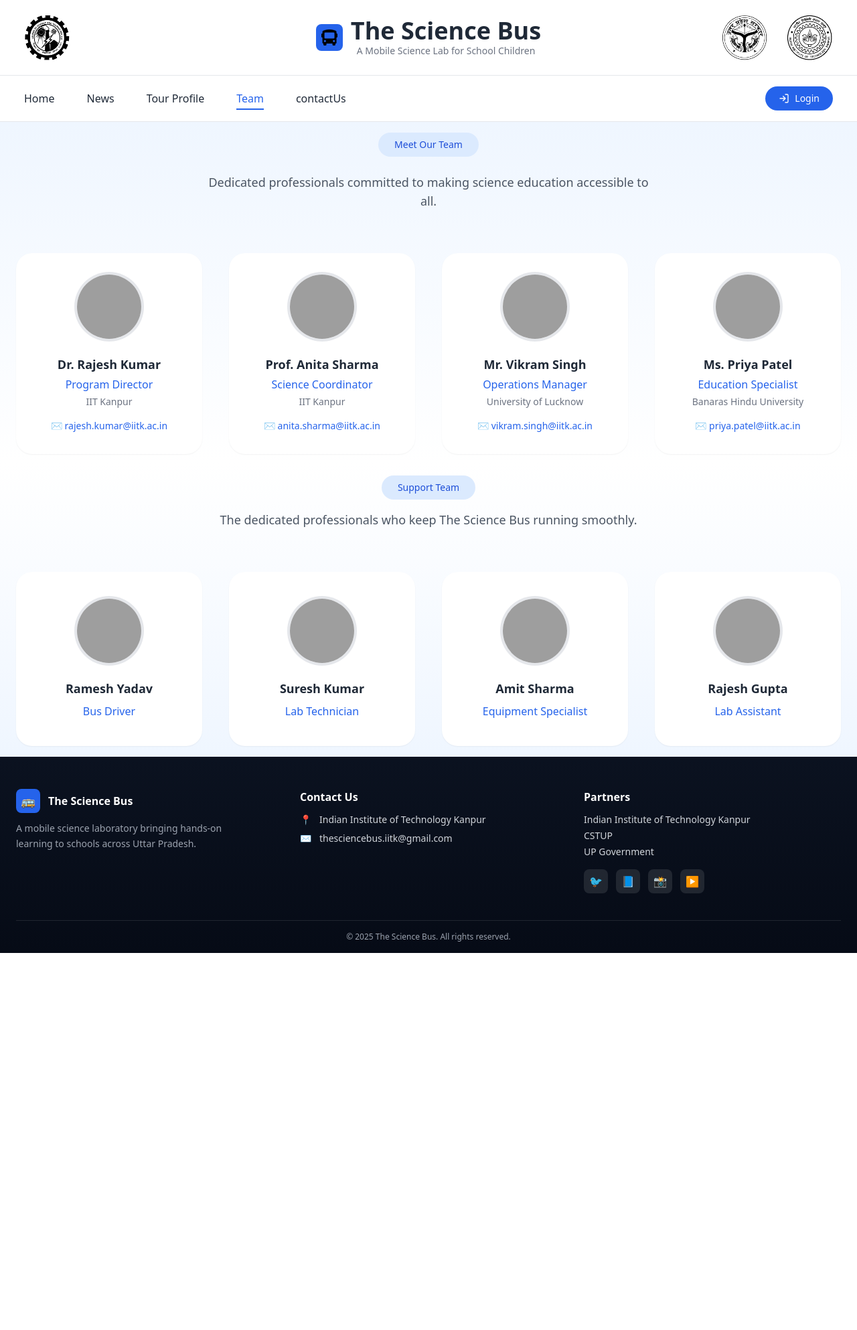
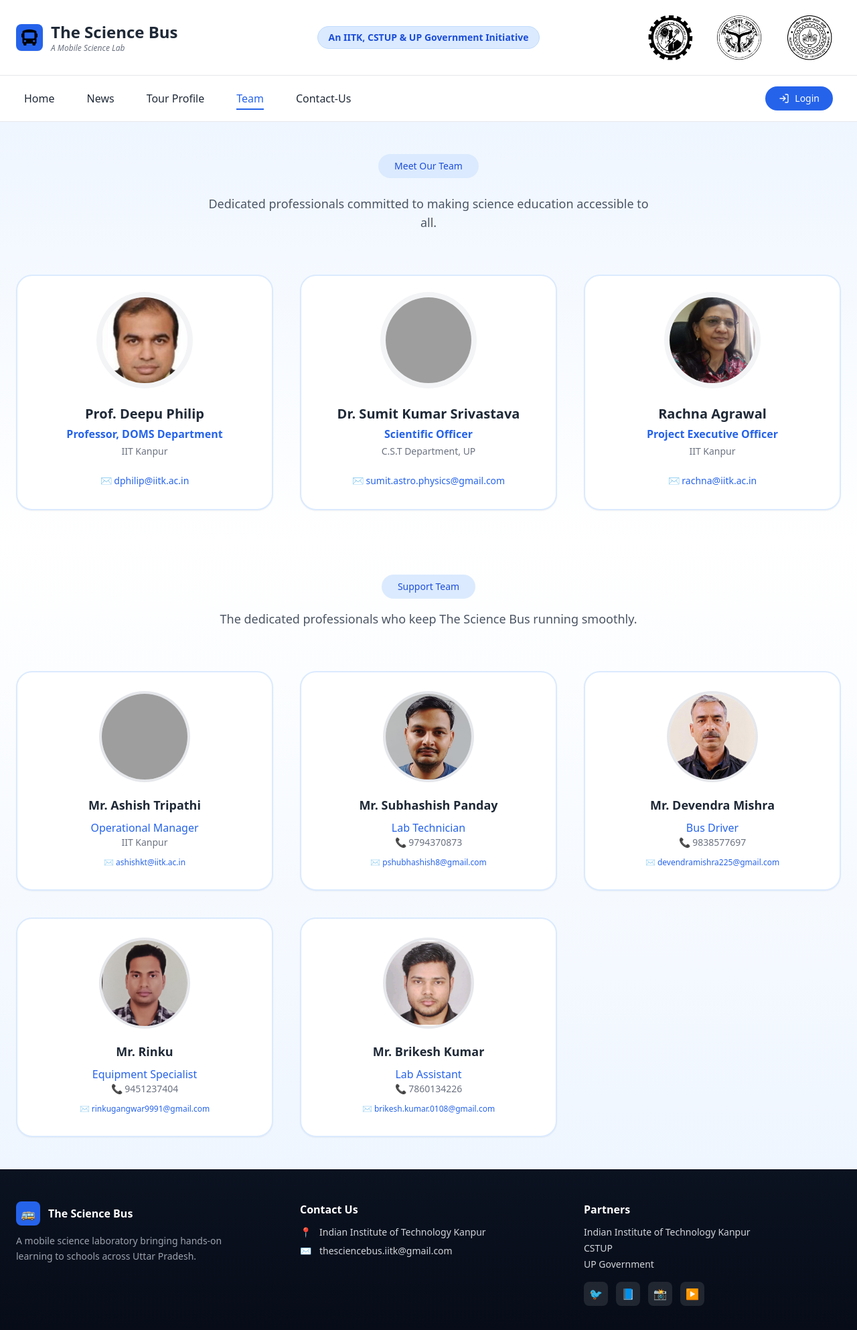
Before and after one commit to KrishlayP/ScienceBus, a PHP site: page /team.php in a window 1280 px wide. Shown: the top 1986 px of the page at 67% size. Before the commit the page ends 1423 px from the top, so only its background shows below. Run offline with PHP 8.4, Linux system fonts and the light colour scheme; some libraries are stand-ins or nearby versions; grey boxes are pictures that could not be loaded.

Commit message:
Add team images and update team page structure; enhance header and contact us page layout; replace header images and improve news section styling.

```diff
--- a/includes/header.php
+++ b/includes/header.php
@@ -28,21 +28,11 @@ $currentPage = basename($_SERVER['PHP_SELF']);
 <body class="bg-white text-gray-800">
 
 <!-- ===================== TOP HEADER ===================== -->
-<nav class="bg-white border-b">
+<nav class="bg-white border-b sticky top-0 z-50">
   <div class="max-w-7xl mx-auto px-6 py-4 grid grid-cols-3 items-center">
 
-    <!-- LEFT LOGO -->
-    <div class="flex justify-start">
-      <img
-        src="assets/image/logo/iit1.jpg"
-        alt="Left Logo"
-        class="h-16 md:h-20 object-contain"
-      />
-    </div>
-
-    <!-- CENTER TITLE -->
-    <div class="flex items-center justify-center gap-3 text-center">
-      <div class="bg-blue-600 p-2 rounded-lg">
+    <div class="flex items-center justify-start gap-3 text-left">
+      <div class="bg-blue-600 p-2 rounded-lg shrink-0 shadow-sm">
         <img
           src="assets/image/logo/logo.png"
           alt="The Science Bus Logo"
@@ -51,26 +41,36 @@ $currentPage = basename($_SERVER['PHP_SELF']);
       </div>
 
       <div class="leading-tight">
-        <h1 class="text-xl md:text-4xl font-semibold text-gray-800">
+        <h1 class="text-lg md:text-2xl font-bold text-gray-800">
           The Science Bus
         </h1>
-        <p class="text-xs md:text-sm text-gray-500">
-          A Mobile Science Lab for School Children
+        <p class="hidden md:block text-xs text-gray-500 font-medium italic">
+          A Mobile Science Lab
         </p>
       </div>
     </div>
 
-    <!-- RIGHT LOGOS -->
-    <div class="flex justify-end gap-4">
+    <div class="text-center">
+        <span class="inline-block bg-blue-100 text-blue-700 px-4 py-1.5 rounded-full text-[10px] md:text-sm font-semibold border border-blue-200">
+            An IITK, CSTUP & UP Government Initiative
+        </span>
+    </div>
+
+    <div class="flex justify-end items-center gap-4 md:gap-6">
+    <img
+      src="assets/image/logo/iit1.jpg"
+      alt="IIT Kanpur Logo"
+      class="h-10 md:h-20 object-contain transition-transform duration-300 hover:scale-105"
+    />
     <img
       src="assets/image/logo/iit2.jpg"
-        alt="Right Logo 1"
-        class="h-16 md:h-20 object-contain"
+      alt="CSTUP Logo"
+      class="h-10 md:h-20 object-contain transition-transform duration-300 hover:scale-105"
     />
     <img
       src="assets/image/logo/iit3.jpg"
-        alt="Right Logo 2"
-        class="h-16 md:h-20 object-contain"
+      alt="UP Govt Logo"
+      class="h-10 md:h-20 object-contain transition-transform duration-300 hover:scale-105"
     />
 </div>
 
@@ -90,7 +90,7 @@ $currentPage = basename($_SERVER['PHP_SELF']);
         "News" => "news.php",
         "Tour Profile" => "tour-profile.php",
         "Team" => "team.php",
-        "contactUs" => "contactUs.php",
+        "Contact-Us" => "contactUs.php",
       ];
 
       foreach ($menuItems as $label => $link):
--- a/team.php
+++ b/team.php
@@ -1,115 +1,130 @@
-<?php include 'includes/header.php'; ?>
+<?php
+include 'includes/header.php';
 
-<!-- ================= TEAM PAGE ================= -->
+// 1. Define the Team Data
+$teamData = [
+    "main_team" => [
+        [
+            "name" => "Prof. Deepu Philip",
+            "role" => "Professor, DOMS Department",
+            "org" => "IIT Kanpur",
+            "email" => "dphilip@iitk.ac.in",
+            "image" => "assets/image/Team/dphilip.jpg"
+        ],
+        [
+            "name" => "Dr. Sumit Kumar Srivastava",
+            "role" => "Scientific Officer",
+            "org" => "C.S.T Department, UP",
+            "email" => "sumit.astro.physics@gmail.com",
+            "image" => "assets/images/team2.jpg"
+        ],
+        [
+            "name" => "Rachna Agrawal",
+            "role" => "Project Executive Officer",
+            "org" => "IIT Kanpur",
+            "email" => "rachna@iitk.ac.in",
+            "image" => "assets/image/Team/rachna.jpg"
+        ]
+    ],
+    "support_team" => [
+        [
+            "name" => "Mr. Ashish Tripathi",
+            "role" => "Operational Manager",
+            "org" => "IIT Kanpur",
+            "email" => "ashishkt@iitk.ac.in",
+            "contact" => "",
+            "image" => "assets/images/support1.jpg"
+        ],
+        [
+            "name" => "Mr. Subhashish Panday",
+            "role" => "Lab Technician",
+            "org" => "",
+            "email" => "pshubhashish8@gmail.com",
+            "contact" => "9794370873",
+            "image" => "assets/image/Team/Shubhashish.jpeg"
+        ],
+        [
+            "name" => "Mr. Devendra Mishra",
+            "role" => "Bus Driver",
+            "org" => "",
+            "email" => "devendramishra225@gmail.com",
+            "contact" => "9838577697",
+            "image" => "assets/image/Team/devendra.jpeg"
+        ],
+        [
+            "name" => "Mr. Rinku",
+            "role" => "Equipment Specialist",
+            "org" => "",
+            "email" => "rinkugangwar9991@gmail.com",
+            "contact" => "9451237404",
+            "image" => "assets/image/Team/rinku.jpeg"
+        ],
+        [
+            "name" => "Mr. Brikesh Kumar",
+            "role" => "Lab Assistant",
+            "org" => "",
+            "email" => "brikesh.kumar.0108@gmail.com",
+            "contact" => "7860134226",
+            "image" => "assets/image/Team/brikesh.jpeg"
+        ]
+    ]
+];
+?>
 
-<!-- ===== Meet Our Team ===== -->
-<section class="bg-gradient-to-b from-blue-50 to-white py-4" id="team">
+<section class="bg-gradient-to-b from-blue-50 to-white py-12" id="team">
     <div class="max-w-7xl mx-auto px-6 text-center">
-
-    <!-- Badge -->
         <span class="inline-block bg-blue-100 text-blue-700 px-6 py-2 rounded-full text-sm font-medium mb-6">
             Meet Our Team
         </span>
-
-    <!-- Subtitle -->
         <p class="text-lg text-gray-600 max-w-2xl mx-auto mb-16">
             Dedicated professionals committed to making science education accessible to all.
         </p>
 
-    <!-- Team Cards -->
-    <div class="grid sm:grid-cols-2 lg:grid-cols-4 gap-10">
+        <div class="grid sm:grid-cols-2 lg:grid-cols-3 gap-10">
+    <?php foreach ($teamData['main_team'] as $member): ?>
+        <div class="group bg-white rounded-3xl p-8 border-2 border-blue-100 shadow-sm transition-all duration-300 hover:-translate-y-3 hover:shadow-xl hover:border-blue-400">
+            <img src="<?= $member['image'] ?>"
+                 class="mx-auto w-32 h-32 rounded-full object-cover ring-8 ring-gray-100 group-hover:ring-blue-400 transition-all duration-300">
 
-      <!-- Card -->
-      <div class="group bg-white rounded-3xl p-8 shadow-sm transition-all duration-300 hover:-translate-y-3 hover:shadow-xl">
-        <img src="assets/images/team1.jpg"
-             class="mx-auto w-24 h-24 rounded-full object-cover ring-4 ring-gray-200 group-hover:ring-blue-400 transition">
-
-        <h4 class="text-lg font-semibold mt-6">Dr. Rajesh Kumar</h4>
-        <p class="text-blue-600 font-medium mt-1">Program Director</p>
-        <p class="text-gray-500 text-sm mt-1">IIT Kanpur</p>
-        <p class="mt-4 text-sm text-blue-600">✉️ rajesh.kumar@iitk.ac.in</p>
+            <h4 class="text-xl font-bold mt-8 text-gray-800"><?= $member['name'] ?></h4>
+            <p class="text-blue-600 font-semibold mt-1"><?= $member['role'] ?></p>
+            <p class="text-gray-500 text-sm mt-1"><?= $member['org'] ?></p>
+            <p class="mt-6 text-sm text-blue-600 font-medium">✉️ <?= $member['email'] ?></p>
         </div>
-
-      <div class="group bg-white rounded-3xl p-8 shadow-sm transition-all duration-300 hover:-translate-y-3 hover:shadow-xl">
-        <img src="assets/images/team2.jpg"
-             class="mx-auto w-24 h-24 rounded-full object-cover ring-4 ring-gray-200 group-hover:ring-blue-400 transition">
-
-        <h4 class="text-lg font-semibold mt-6">Prof. Anita Sharma</h4>
-        <p class="text-blue-600 font-medium mt-1">Science Coordinator</p>
-        <p class="text-gray-500 text-sm mt-1">IIT Kanpur</p>
-        <p class="mt-4 text-sm text-blue-600">✉️ anita.sharma@iitk.ac.in</p>
-      </div>
-
-      <div class="group bg-white rounded-3xl p-8 shadow-sm transition-all duration-300 hover:-translate-y-3 hover:shadow-xl">
-        <img src="assets/images/team3.jpg"
-             class="mx-auto w-24 h-24 rounded-full object-cover ring-4 ring-gray-200 group-hover:ring-blue-400 transition">
-
-        <h4 class="text-lg font-semibold mt-6">Mr. Vikram Singh</h4>
-        <p class="text-blue-600 font-medium mt-1">Operations Manager</p>
-        <p class="text-gray-500 text-sm mt-1">University of Lucknow</p>
-        <p class="mt-4 text-sm text-blue-600">✉️ vikram.singh@iitk.ac.in</p>
-      </div>
-
-      <div class="group bg-white rounded-3xl p-8 shadow-sm transition-all duration-300 hover:-translate-y-3 hover:shadow-xl">
-        <img src="assets/images/team4.jpg"
-             class="mx-auto w-24 h-24 rounded-full object-cover ring-4 ring-gray-200 group-hover:ring-blue-400 transition">
-
-        <h4 class="text-lg font-semibold mt-6">Ms. Priya Patel</h4>
-        <p class="text-blue-600 font-medium mt-1">Education Specialist</p>
-        <p class="text-gray-500 text-sm mt-1">Banaras Hindu University</p>
-        <p class="mt-4 text-sm text-blue-600">✉️ priya.patel@iitk.ac.in</p>
-      </div>
-
+    <?php endforeach; ?>
 </div>
     </div>
 </section>
 
-<!-- ===== Support Team ===== -->
-<section class="bg-gradient-to-b from-white to-blue-50 py-4">
+<section class="bg-gradient-to-b from-white to-blue-50 py-12">
     <div class="max-w-7xl mx-auto px-6">
-
-    <!-- Heading -->
         <div class="text-center mb-16">
             <span class="inline-block bg-blue-100 text-blue-700 px-6 py-2 rounded-full text-sm font-medium mb-4">
                 Support Team
             </span>
-
             <p class="text-gray-600 text-lg max-w-2xl mx-auto">
                 The dedicated professionals who keep The Science Bus running smoothly.
             </p>
         </div>
 
-    <!-- Support Team Cards -->
-    <div class="grid sm:grid-cols-2 lg:grid-cols-4 gap-10">
+        <div class="grid sm:grid-cols-2 lg:grid-cols-3 gap-10">
+            <?php foreach ($teamData['support_team'] as $member): ?>
+                <div class="group bg-white rounded-3xl p-8 border-2 border-blue-100 text-center shadow-sm transition-all duration-300 hover:-translate-y-3 hover:shadow-xl hover:border-blue-400">
+                    <img src="<?= $member['image'] ?>" class="mx-auto w-32 h-32 rounded-full object-cover ring-4 ring-gray-200 group-hover:ring-blue-200 transition">
+                    <h4 class="text-lg font-semibold text-gray-800 mt-6"><?= $member['name'] ?></h4>
+                    <p class="mt-2 text-blue-600 font-medium"><?= $member['role'] ?></p>
 
-      <div class="group bg-white rounded-3xl p-10 text-center shadow-sm transition-all duration-300 hover:-translate-y-3 hover:shadow-xl">
-        <img src="assets/images/team1.jpg"
-             class="mx-auto w-24 h-24 rounded-full object-cover ring-4 ring-gray-200 group-hover:ring-blue-400 transition">
-        <h4 class="mt-6 text-lg font-semibold text-gray-800">Ramesh Yadav</h4>
-        <p class="mt-2 text-blue-600 font-medium">Bus Driver</p>
+                    <?php if(!empty($member['org'])): ?>
+                        <p class="text-gray-500 text-sm"><?= $member['org'] ?></p>
+                    <?php endif; ?>
+
+                    <?php if(!empty($member['contact'])): ?>
+                        <p class="text-gray-500 text-sm">📞 <?= $member['contact'] ?></p>
+                    <?php endif; ?>
+
+                    <p class="mt-3 text-xs text-blue-600">✉️ <?= $member['email'] ?></p>
                 </div>
-
-      <div class="group bg-white rounded-3xl p-10 text-center shadow-sm transition-all duration-300 hover:-translate-y-3 hover:shadow-xl">
-        <img src="assets/images/team2.jpg"
-             class="mx-auto w-24 h-24 rounded-full object-cover ring-4 ring-gray-200 group-hover:ring-blue-400 transition">
-        <h4 class="mt-6 text-lg font-semibold text-gray-800">Suresh Kumar</h4>
-        <p class="mt-2 text-blue-600 font-medium">Lab Technician</p>
-      </div>
-
-      <div class="group bg-white rounded-3xl p-10 text-center shadow-sm transition-all duration-300 hover:-translate-y-3 hover:shadow-xl">
-        <img src="assets/images/team3.jpg"
-             class="mx-auto w-24 h-24 rounded-full object-cover ring-4 ring-gray-200 group-hover:ring-blue-400 transition">
-        <h4 class="mt-6 text-lg font-semibold text-gray-800">Amit Sharma</h4>
-        <p class="mt-2 text-blue-600 font-medium">Equipment Specialist</p>
-      </div>
-
-      <div class="group bg-white rounded-3xl p-10 text-center shadow-sm transition-all duration-300 hover:-translate-y-3 hover:shadow-xl">
-        <img src="assets/images/team4.jpg"
-             class="mx-auto w-24 h-24 rounded-full object-cover ring-4 ring-gray-200 group-hover:ring-blue-400 transition">
-        <h4 class="mt-6 text-lg font-semibold text-gray-800">Rajesh Gupta</h4>
-        <p class="mt-2 text-blue-600 font-medium">Lab Assistant</p>
-      </div>
-
+            <?php endforeach; ?>
         </div>
     </div>
 </section>
```
Also changed, not shown: contactUs.php (+7 -24 lines), index.php (+17 -13 lines), news.php (+36 -25 lines), assets/image/Team/Shubhashish.jpeg (added), assets/image/Team/brikesh.jpeg (added), assets/image/Team/devendra.jpeg (added), assets/image/Team/rinku.jpeg (added), assets/image/header/bus2.jpg (deleted), assets/image/header/c.jpg (deleted), assets/image/header/c.png (added), assets/image/header/i.jpg (deleted), assets/image/header/j.jpeg (deleted), assets/image/header/j.png (added), assets/image/logo/iit1.jpg. Lines whose indentation alone changed are shown as unchanged.
